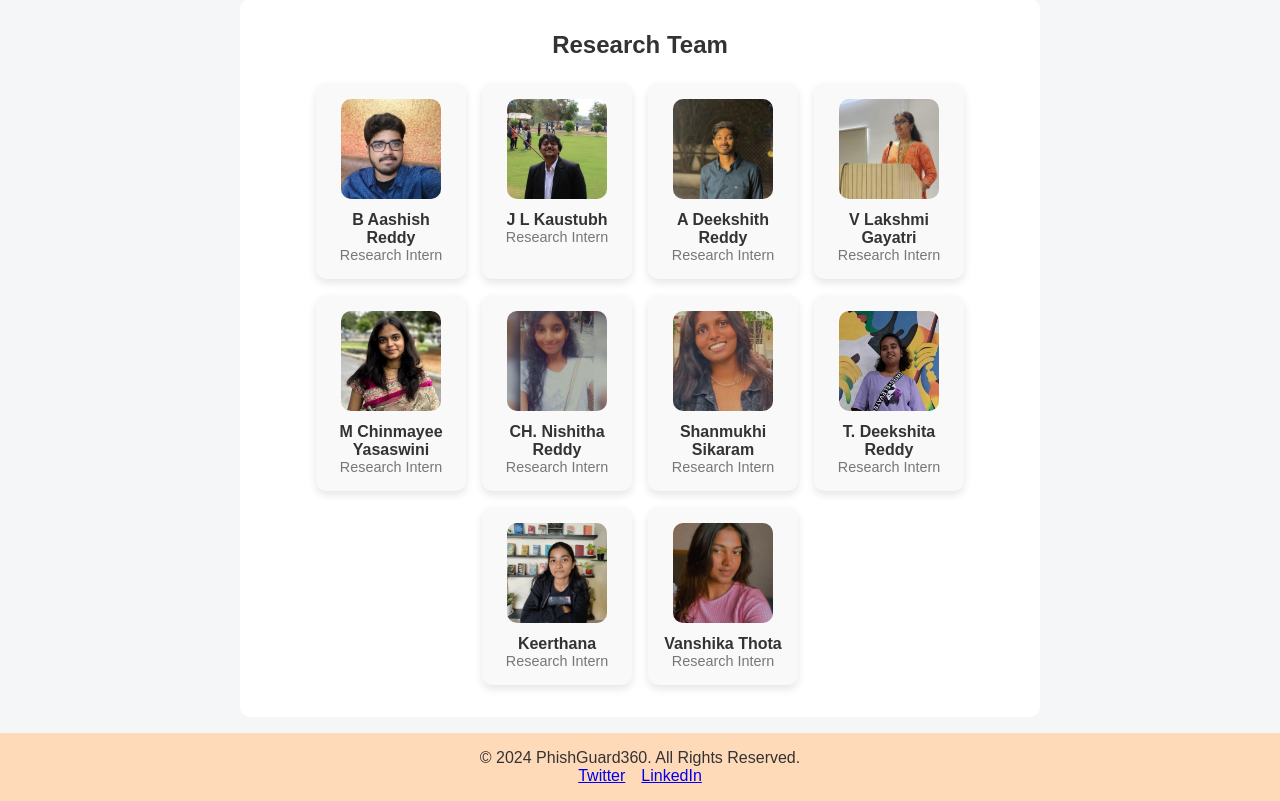
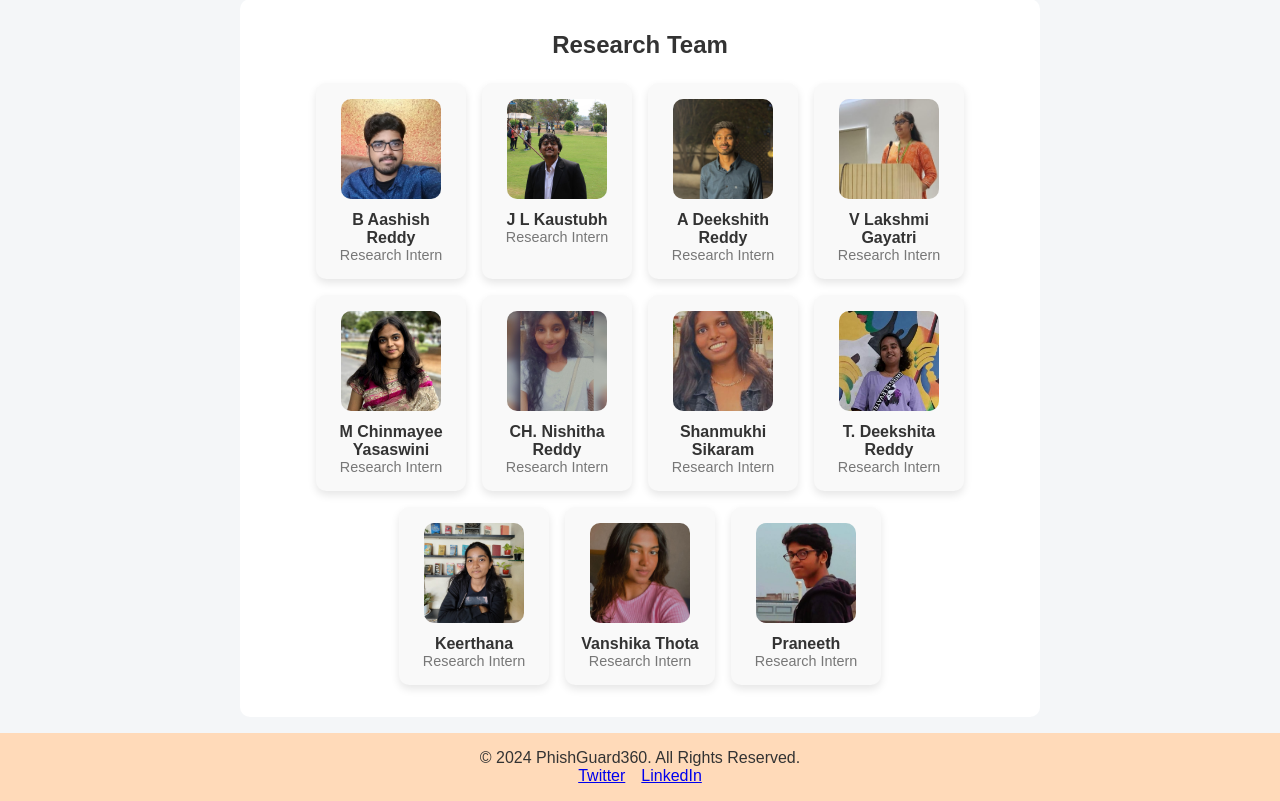
Before and after one commit to PhishGuard360/PhishGuard360, a Flask app: page /team in a window 1280 px wide. Shown: the part 495-1296 px from the top of the page. Run offline with Flask 3, Linux system fonts and the light colour scheme; some libraries are stand-ins or nearby versions.

Commit message:
Update team.html

```diff
--- a/templates/team.html
+++ b/templates/team.html
@@ -269,6 +269,13 @@
                     <p class="team-member-role">Research Intern</p>
                 </div>
             </div>
+            <div class="men">
+                <img src="static/praneeth.jpg" alt="S.Praneeth Narayan" class="photo">
+                <div>
+                    <p class="team-member-name">Praneeth</p>
+                    <p class="team-member-role">Research Intern</p>
+                </div>
+            </div>
         </div></div>
         <footer>
             <div class="footer-content">
```
